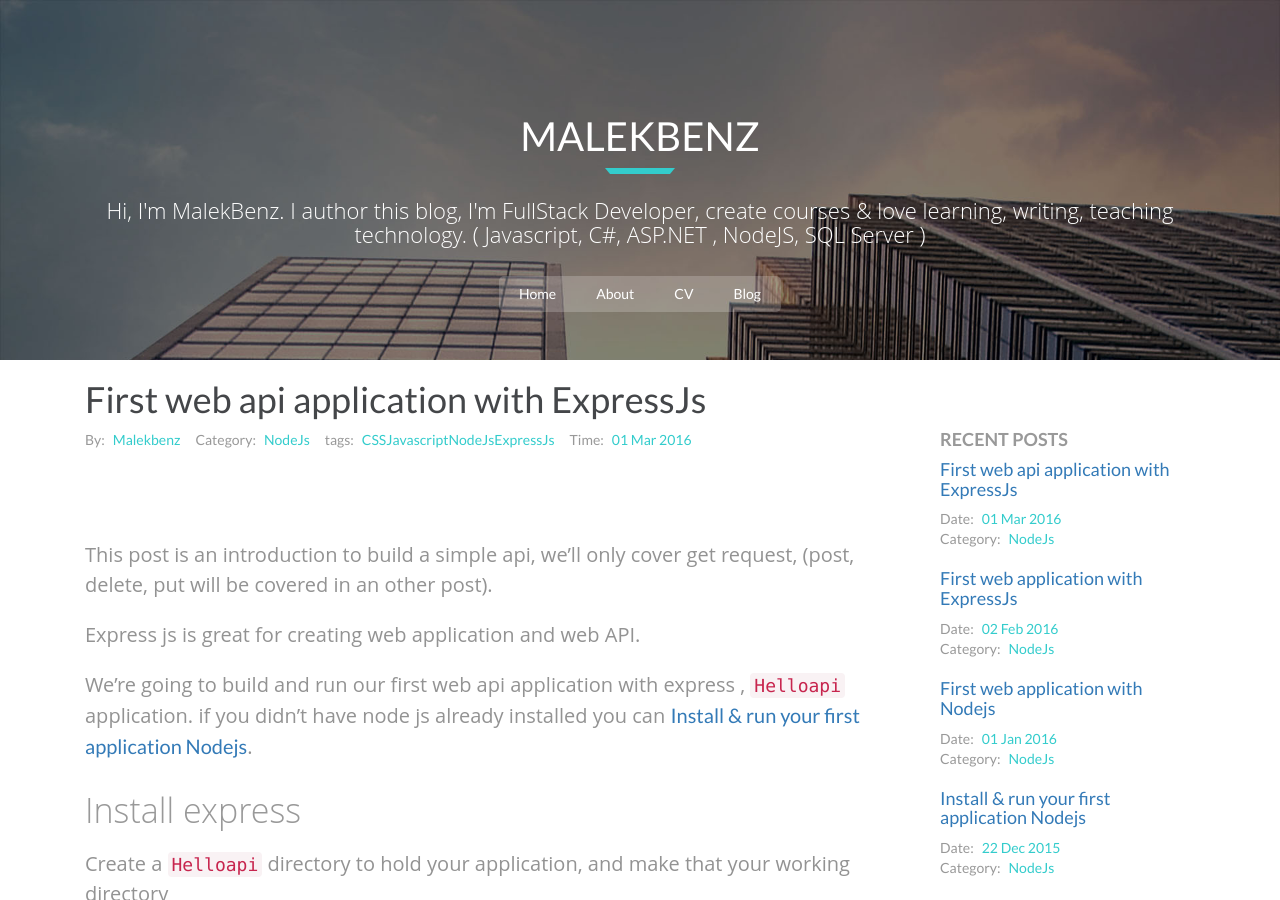
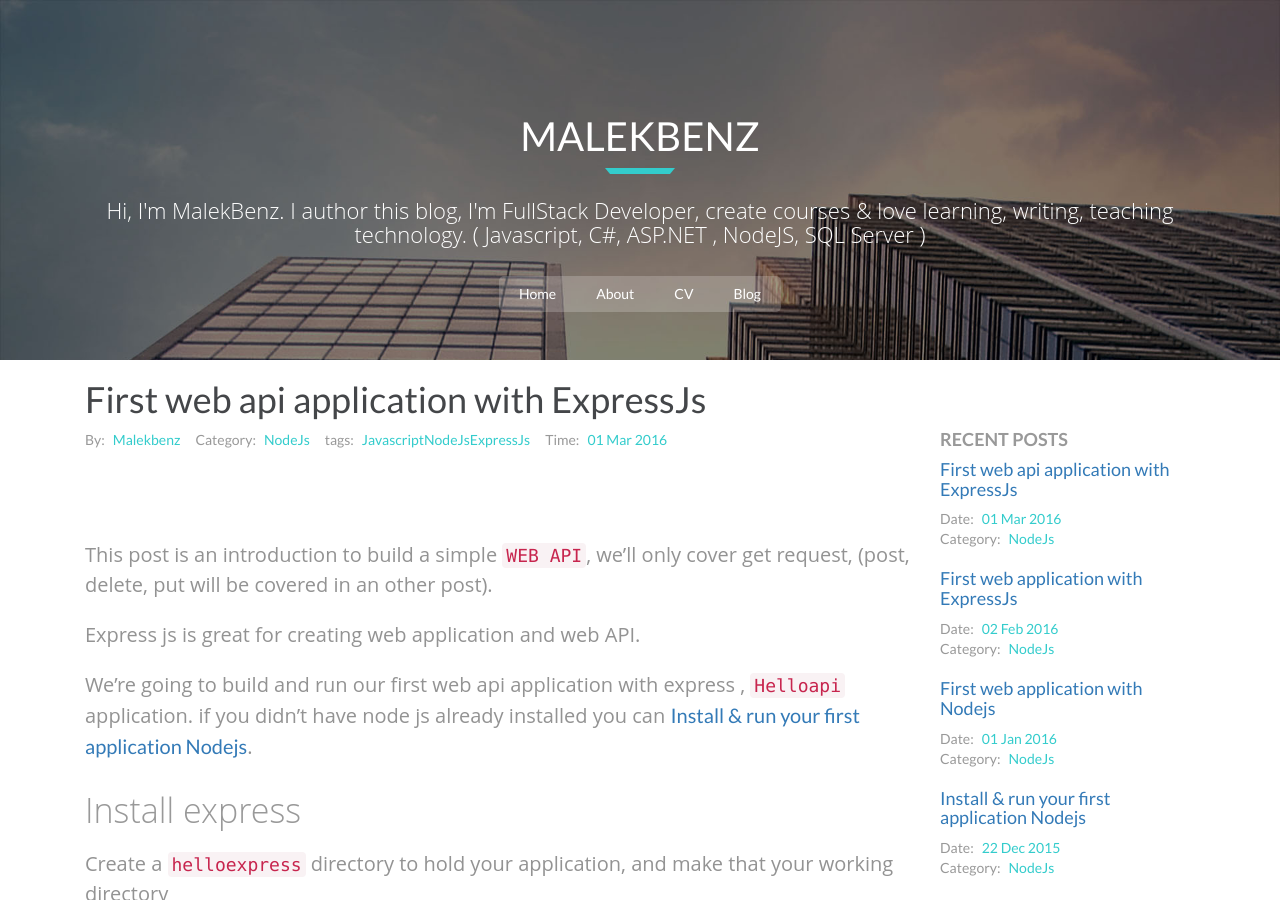
Before and after one commit to malekbenz/malekbenz, a Jekyll site: the page built from _posts/2016-03-01-First-web-api-application-with-ExpressJs.md, in a window 1280 px wide and 900 px high. Built offline with Jekyll 4.4.1, drawn with Linux system fonts in a browser that asks for light colours; nearby versions of some CDN libraries; comment, search, counter and statistics services are not loaded; some of the changed text lies outside the part shown.

Commit message:
fix dir post name

````diff
--- a/_posts/2016-03-01-First-web-api-application-with-ExpressJs.md
+++ b/_posts/2016-03-01-First-web-api-application-with-ExpressJs.md
@@ -5,10 +5,10 @@ date: 2016-03-01
 author: Malekbenz
 comments: true
 category: NodeJs
-tags : CSS Javascript NodeJs ExpressJs
+tags : Javascript NodeJs ExpressJs
 ---
 
-This post is an introduction to build a simple api, we'll only cover  get request,  (post, delete, put will be covered in an other post).
+This post is an introduction to build a simple `WEB API`, we'll only cover  get request,  (post, delete, put will be covered in an other post).
 
 
 Express js is great for creating web application and web API.
@@ -18,11 +18,11 @@ We're going to build and run our first web api application with express , `Hello
 ## Install express
 
 
-Create a `Helloapi` directory to hold your application, and make that your working directory
+Create a `helloexpress` directory to hold your application, and make that your working directory
 
 ```javascript
-$ mkdir  Helloapi
-$ cd Helloapi
+$ mkdir  helloexpress
+$ cd helloexpress
 ```
 create a file 'app.js'
 
````
Also changed, not shown: images/helloexpress/cmdapi.png (added).
